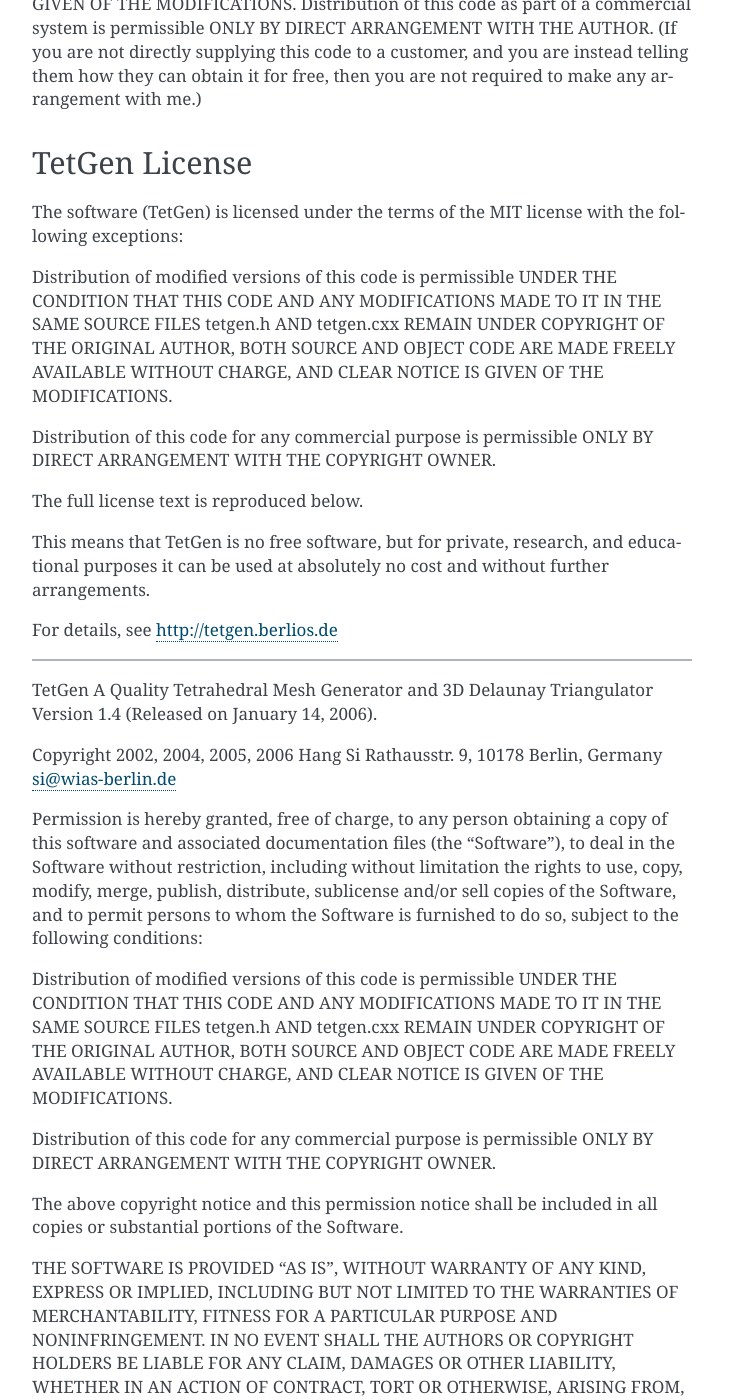
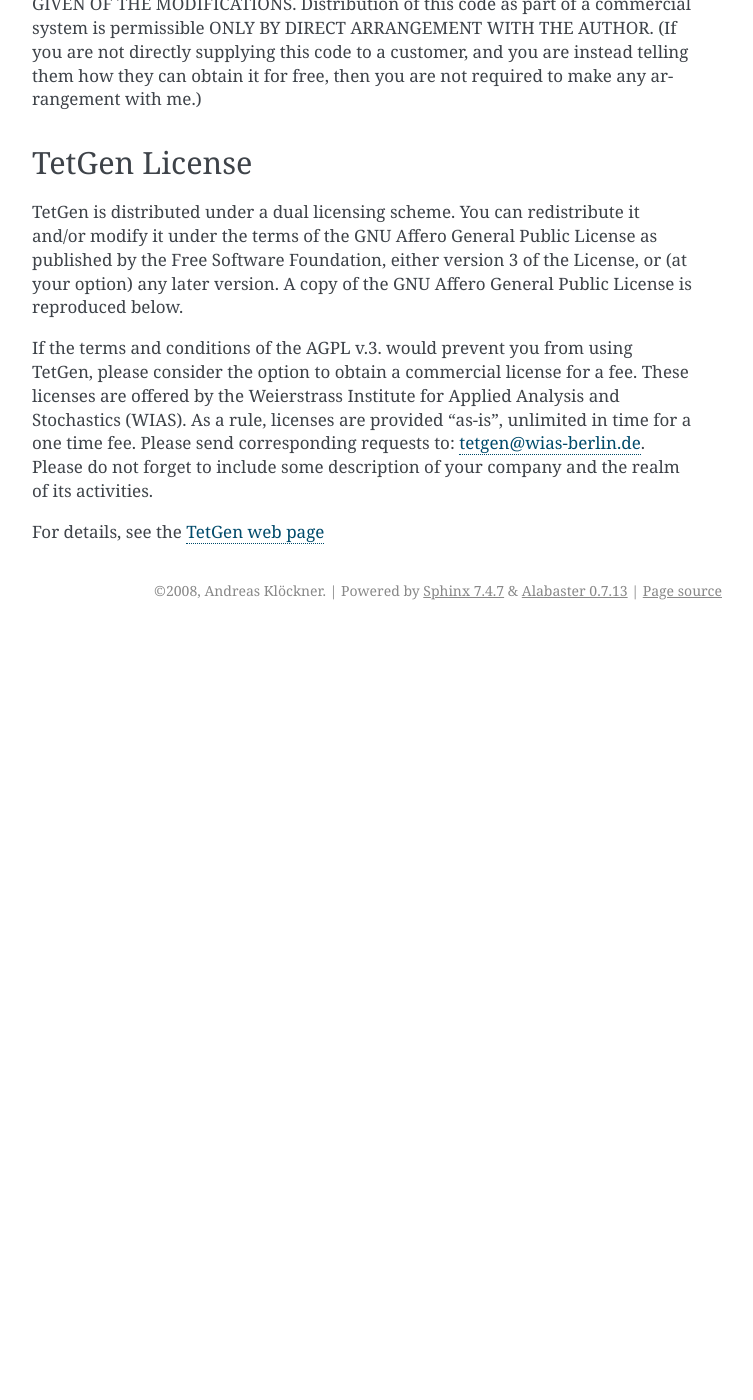
Before and after one commit to inducer/meshpy, a Sphinx documentation site: the page built from doc/faq.rst, in a window 1280 px wide and 1400 px high, scrolled down 1448 px. Shown: the whole window, without its empty margins (388-1141 px from the left). Built offline with Sphinx 7.4.7, drawn with Linux system fonts in a browser that asks for light colours; after the commit the page ends 2078 px from its top, so only the background shows below that; some of the changed text lies outside the part shown.

Commit message:
Fix licensing (for real), bump version, fix doc inclusion

```diff
--- a/doc/faq.rst
+++ b/doc/faq.rst
@@ -74,64 +74,20 @@
 TetGen License
 --------------
 
-The software (TetGen) is licensed under the terms of the  MIT  license
-with the following exceptions:
+TetGen is distributed under a dual licensing scheme. You can
+redistribute it and/or modify it under the terms of the GNU Affero
+General Public License as published by the Free Software Foundation,
+either version 3 of the License, or (at your option) any later
+version. A copy of the GNU Affero General Public License is reproduced
+below.
 
-Distribution of  modified  versions  of this code is permissible UNDER
-THE CONDITION THAT  THIS CODE AND ANY MODIFICATIONS  MADE TO IT IN THE
-SAME SOURCE FILES  tetgen.h AND tetgen.cxx  REMAIN UNDER  COPYRIGHT OF
-THE  ORIGINAL AUTHOR,  BOTH  SOURCE AND OBJECT  CODE  ARE MADE  FREELY
-AVAILABLE  WITHOUT   CHARGE,   AND  CLEAR   NOTICE  IS  GIVEN  OF  THE
-MODIFICATIONS.
+If the terms and conditions of the AGPL v.3. would prevent you from
+using TetGen, please consider the option to obtain a commercial
+license for a fee. These licenses are offered by the Weierstrass
+Institute for Applied Analysis and Stochastics (WIAS). As a rule,
+licenses are provided "as-is", unlimited in time for a one time
+fee. Please send corresponding requests to:
+tetgen@wias-berlin.de. Please do not forget to include some
+description of your company and the realm of its activities.
 
-Distribution of this code for  any  commercial purpose  is permissible
-ONLY BY DIRECT ARRANGEMENT WITH THE COPYRIGHT OWNER.
-
-The full  license text is reproduced below.
-
-This means that TetGen is no free software, but for private, research,
-and  educational purposes it  can be  used at  absolutely no  cost and
-without further arrangements.
-
-
-For details, see http://tetgen.berlios.de
-
-==============================================================================
-
-TetGen
-A Quality Tetrahedral Mesh Generator and 3D Delaunay Triangulator
-Version 1.4 (Released on January 14, 2006).
-
-Copyright 2002, 2004, 2005, 2006
-Hang Si
-Rathausstr. 9, 10178 Berlin, Germany
-si@wias-berlin.de
-
-Permission is hereby granted, free  of charge, to any person obtaining
-a  copy  of this  software  and  associated  documentation files  (the
-"Software"), to  deal in  the Software without  restriction, including
-without limitation  the rights to  use, copy, modify,  merge, publish,
-distribute,  sublicense and/or  sell copies  of the  Software,  and to
-permit persons to whom the Software  is furnished to do so, subject to
-the following conditions:
-
-Distribution of  modified  versions  of this code is permissible UNDER
-THE CONDITION THAT  THIS CODE AND ANY MODIFICATIONS  MADE TO IT IN THE
-SAME SOURCE FILES  tetgen.h AND tetgen.cxx  REMAIN UNDER  COPYRIGHT OF
-THE  ORIGINAL AUTHOR,  BOTH  SOURCE AND OBJECT  CODE  ARE MADE  FREELY
-AVAILABLE  WITHOUT   CHARGE,   AND  CLEAR   NOTICE  IS  GIVEN  OF  THE
-MODIFICATIONS.
-
-Distribution of this code for  any  commercial purpose  is permissible
-ONLY BY DIRECT ARRANGEMENT WITH THE COPYRIGHT OWNER.
-
-The  above  copyright  notice  and  this permission  notice  shall  be
-included in all copies or substantial portions of the Software.
-
-THE  SOFTWARE IS  PROVIDED  "AS  IS", WITHOUT  WARRANTY  OF ANY  KIND,
-EXPRESS OR  IMPLIED, INCLUDING  BUT NOT LIMITED  TO THE  WARRANTIES OF
-MERCHANTABILITY, FITNESS FOR A PARTICULAR PURPOSE AND NONINFRINGEMENT.
-IN NO EVENT  SHALL THE AUTHORS OR COPYRIGHT HOLDERS  BE LIABLE FOR ANY
-CLAIM, DAMAGES OR  OTHER LIABILITY, WHETHER IN AN  ACTION OF CONTRACT,
-TORT  OR OTHERWISE, ARISING  FROM, OUT  OF OR  IN CONNECTION  WITH THE
-SOFTWARE OR THE USE OR OTHER DEALINGS IN THE SOFTWARE.
+For details, see the `TetGen web page <http://tetgen.org>`_
--- a/meshpy/__init__.py
+++ b/meshpy/__init__.py
@@ -1 +1 @@
-version = "2016.1"
+version = "2016.1.2"
--- a/setup.py
+++ b/setup.py
@@ -56,7 +56,7 @@
           long_description=codecs.open("README.rst", "r", "utf-8").read(),
           author="Andreas Kloeckner",
           author_email="inform@tiker.net",
-          license="MIT for the wrapper/non-commercial MIT for the meshers",
+          license="MIT for the wrapper/non-commercial for the Triangle/GNU Affero Public License for TetGen",
           url="http://mathema.tician.de/software/meshpy",
           classifiers=[
               'Development Status :: 4 - Beta',
```
Also changed, not shown: 1 other file.
